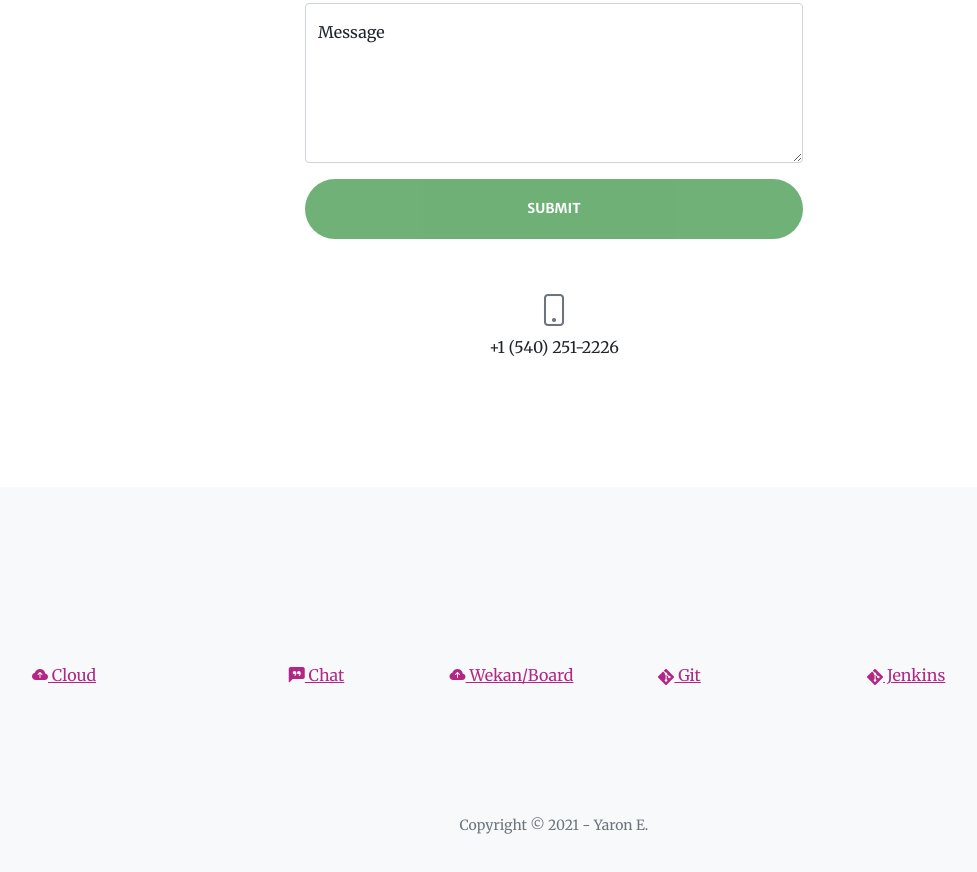
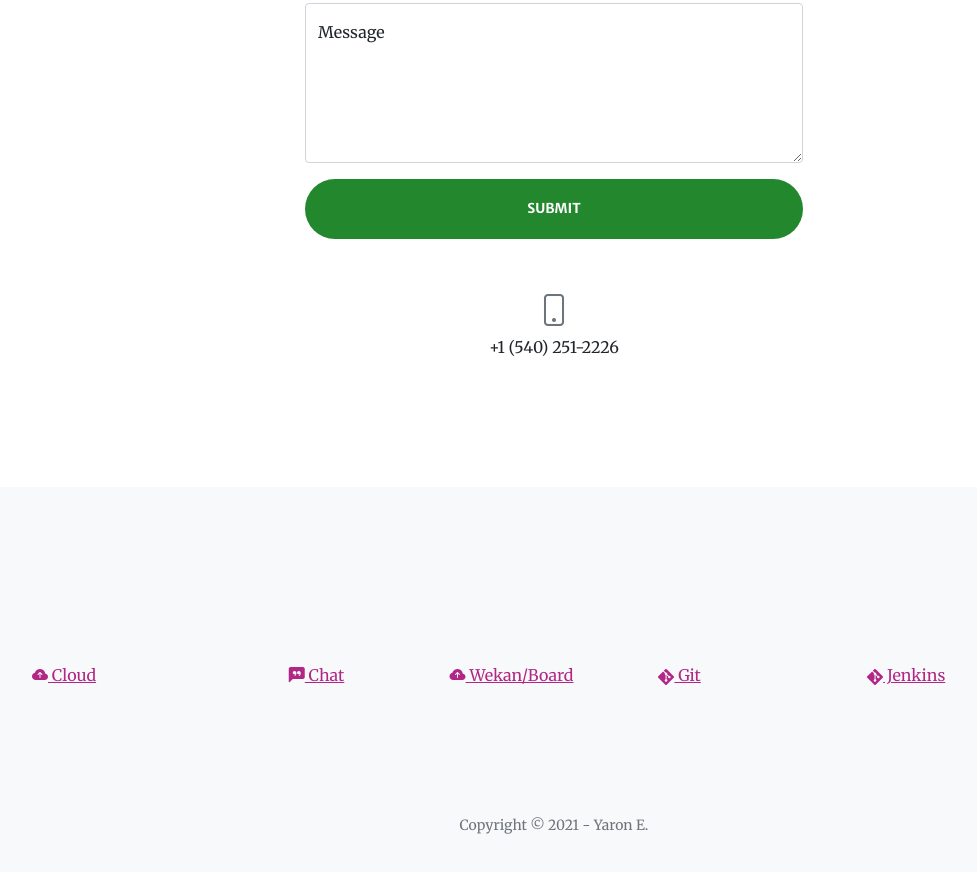
Before and after one commit to yaron-e/RebaRabbit, a plain HTML site: page index.html in a window 1280 px wide. Shown: the part 4191-5063 px from the top of the page, without its empty margins (86-1063 px from the left). Drawn offline with nearby package versions, Linux system fonts and the light colour scheme; some packages are replaced by stand-ins of ours; a script that the page names is missing.

Commit message:
Added Lambda function

```diff
--- a/index.html
+++ b/index.html
@@ -240,7 +240,7 @@
                                 </div>
                             </div>
                             <div class="d-none" id="submitErrorMessage"><div class="text-center text-danger mb-3">Error sending message!</div></div>
-                            <div class="d-grid"><button class="btn btn-primary btn-xl disabled" id="submitButton" type="submit">Submit</button></div>
+                            <div class="d-grid"><button class="btn btn-primary btn-xl" id="submitButton" type="submit">Submit</button></div>
                         </form>
                     </div>
                 </div>
@@ -300,7 +300,8 @@
         <!-- <script src="https://cdn.startbootstrap.com/sb-forms-latest.js"></script> -->
         <script>
             <!--
-               function validation() {
+               function validation(event) {
+                event.preventDefault();
                   const URL = "https://hqr3o6im7nwym3mpv7yndddsgu0mahbr.lambda-url.us-east-1.on.aws/";
                   const name = $("#name").val();
                   const email = $("#email").val();
```
